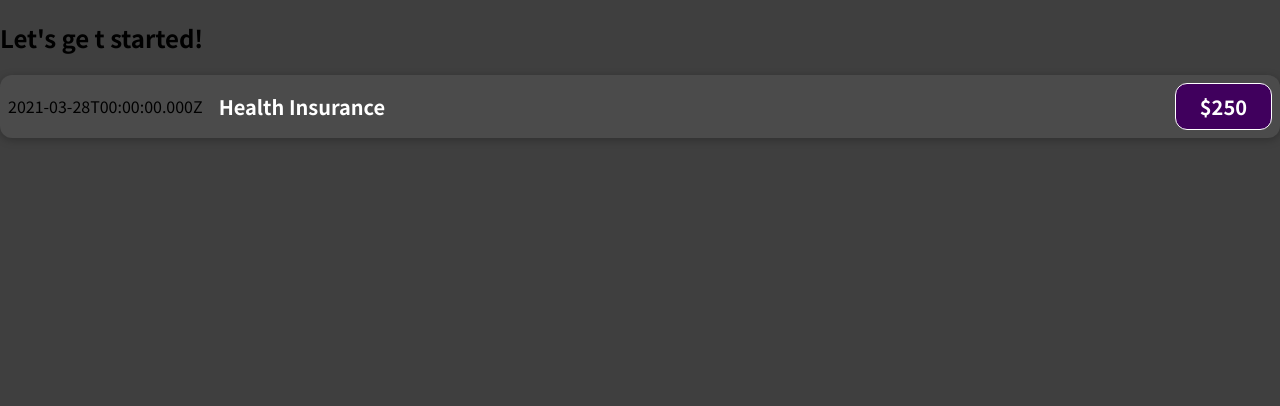
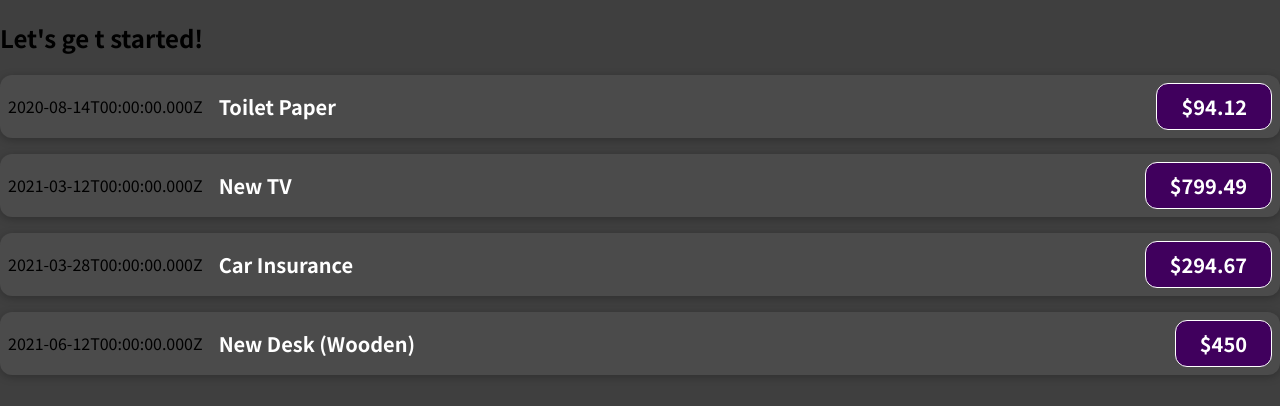
Before and after one commit to vapinedo/React-MaxCourse01, a JavaScript app: page / in a window 1280 px wide. Shown: the top 406 px of the page. Built offline with nearby package versions, Linux system fonts and the light colour scheme.

Commit message:
36. Passing Data via props

```diff
--- a/src/App.js
+++ b/src/App.js
@@ -1,10 +1,40 @@
 import ExpenseItem from "./components/ExpenseItem";
 
 function App() {
+
+  const expenses = [
+    {
+      id: 'e1',
+      title: 'Toilet Paper',
+      amount: 94.12,
+      date: new Date(2020, 7, 14),
+    },
+    { id: 'e2', title: 'New TV', amount: 799.49, date: new Date(2021, 2, 12) },
+    {
+      id: 'e3',
+      title: 'Car Insurance',
+      amount: 294.67,
+      date: new Date(2021, 2, 28),
+    },
+    {
+      id: 'e4',
+      title: 'New Desk (Wooden)',
+      amount: 450,
+      date: new Date(2021, 5, 12),
+    },
+  ];
+
   return (
     <div>
       <h2>Let's ge t started!</h2>
-      <ExpenseItem> </ExpenseItem>
+      {expenses.map(expense => (
+        <ExpenseItem
+        key={expense.id}
+        title={expense.title}
+        date={expense.date}
+        amount={expense.amount}>
+      </ExpenseItem>
+      ))}
     </div>
   );
 }
--- a/src/components/ExpenseItem.js
+++ b/src/components/ExpenseItem.js
@@ -1,17 +1,12 @@
  import "./ExpenseItem.css";
 
- function ExpenseItem() {
-
-   const expenseDate = new Date(2021, 2, 28);
-   const expenseTitle = "Health Insurance";
-   const expenseAmount = 250.000;
-
-    return  (
-      <div   className="expense-item">
-         <div>{ expenseDate.toISOString() }</div>
+ function ExpenseItem(props) {
+    return (
+      <div className="expense-item">
+         <div>{ props.date.toISOString() }</div>
          <div className="expense-item__description">
-            <h2>{ expenseTitle }</h2>
-            <div className="expense-item__price">${ expenseAmount }</div>
+            <h2>{ props.title }</h2>
+            <div className="expense-item__price">${ props.amount }</div>
          </div>
       </div>
     );
```
